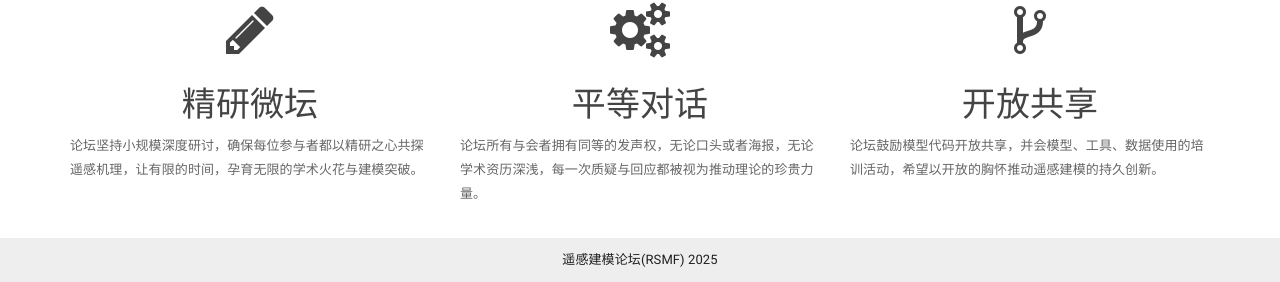
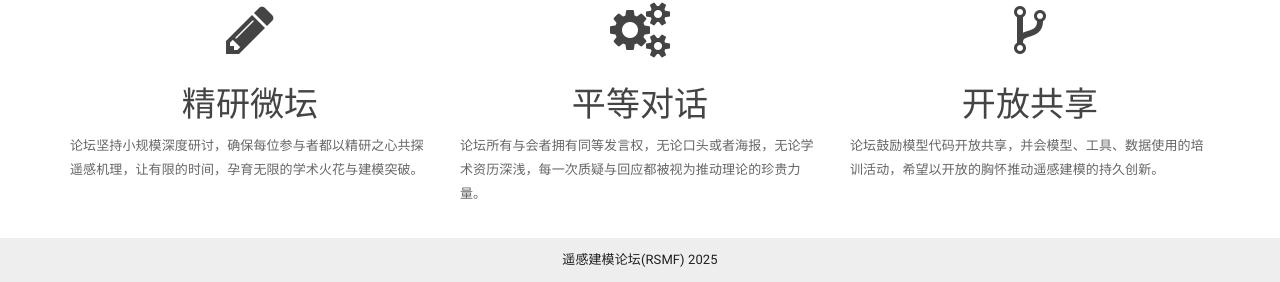
Before and after one commit to rsmodeling/rsmodeling.github.io, a Jekyll site: the page built from index.html, in a window 1280 px wide and 1139 px high. Shown: the part 854-1136 px from the top of the window. Built offline with Jekyll 4.4.1, drawn with Linux system fonts in a browser that asks for light colours.

Commit message:
Update index.html

```diff
--- a/index.html
+++ b/index.html
@@ -32,7 +32,7 @@ layout: default
         <div class="col-sm-4">
             <h1 class="text-center"><i class="fa fa-cogs" aria-hidden="true"></i></h1>
             <h3 class="text-center">平等对话</h3>
-            <p>论坛所有与会者拥有同等的发声权，无论口头或者海报，无论学术资历深浅，每一次质疑与回应都被视为推动理论的珍贵力量。
+            <p>论坛所有与会者拥有同等发言权，无论口头或者海报，无论学术资历深浅，每一次质疑与回应都被视为推动理论的珍贵力量。
         </div>
         <div class="col-sm-4">
             <h1 class="text-center"><i class="fa fa-code-fork" aria-hidden="true"></i></h1>
```
